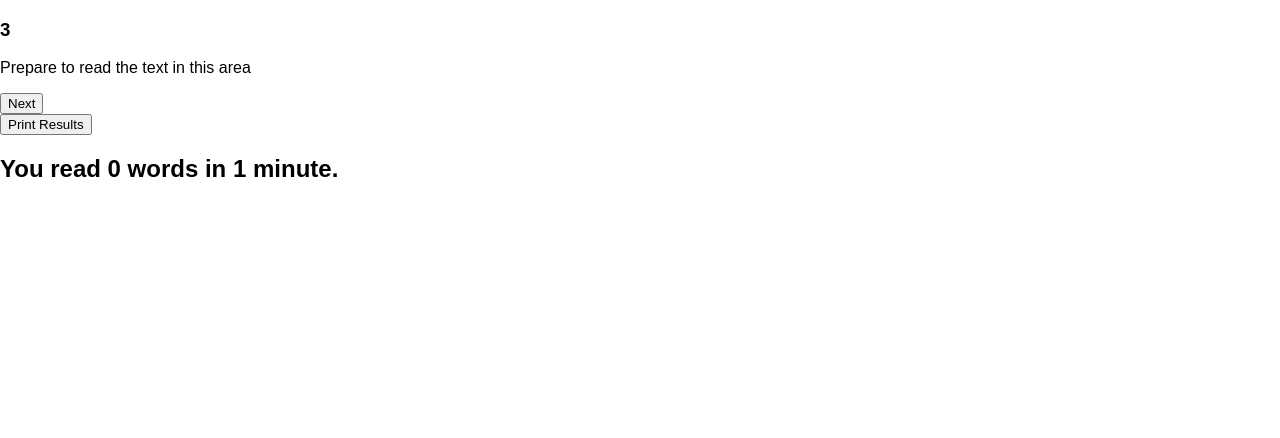
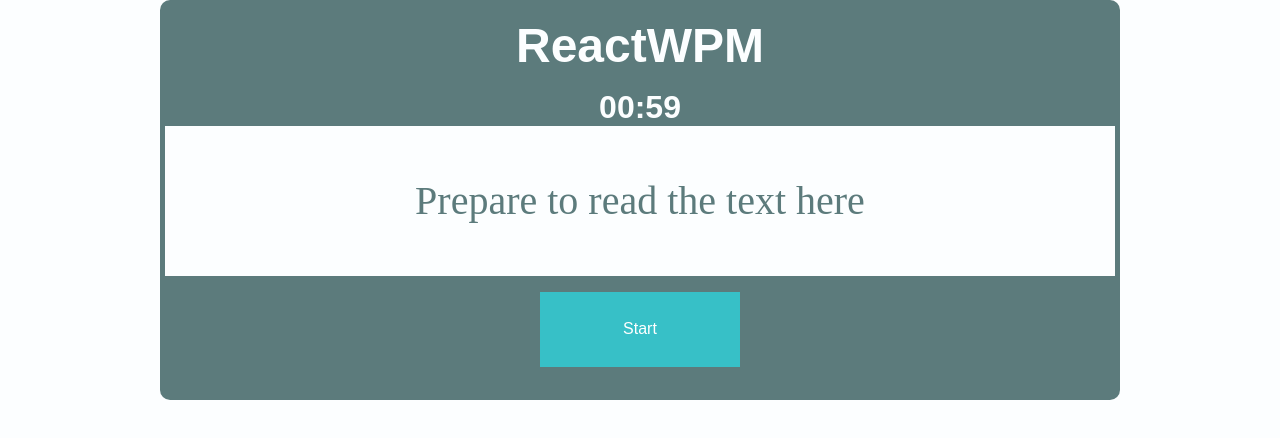
Before and after one commit to jessepeterman/wpm-app, a React (Create React App) app: page / in a window 1280 px wide. Shown: the top 438 px of the page. Built offline with nearby package versions, Linux system fonts and the light colour scheme.

Commit message:
added timer functioning and some styling

```diff
--- a/src/App.css
+++ b/src/App.css
@@ -1,28 +1,94 @@
-.App {
-  text-align: center;
+* {
+  box-sizing: border-box;
+  margin: 0;
+  margin-bottom: 1rem;
+}
+html {
+  font-family: Arial, Helvetica, sans-serif;
+  color: #fcfeff;
+  background: #fcfeff;
+  /* width: 100vw;
+  height: 100vh; */
 }
 
-.App-logo {
-  animation: App-logo-spin infinite 20s linear;
-  height: 80px;
+.container {
+  background: #5c7b7c;
+  display: flex;
+  flex-direction: column;
+  justify-content: center;
+  align-items: center;
+  width: 100vw;
+  height: 40vh;
+  min-height: 400px;
+  margin-left: auto;
+  margin-right: auto;
+  border-radius: 10px;
 }
 
-.App-header {
-  background-color: #222;
+@media (min-width: 800px) {
+  .container {
+    width: 75vw;
+  }
+}
+
+#timer {
+  font-size: 3rem;
+}
+#title {
+  font-size: 2rem;
+}
+
+@media (min-width: 600px) {
+  #title {
+    font-size: 3rem;
+  }
+  #timer {
+    font-size: 2rem;
+  }
+}
+
+#text {
+  color: #5c7b7c;
+  display: flex;
+  font-size: 1.5rem;
+  background: #fcfeff;
+  width: 99%;
   height: 150px;
-  padding: 20px;
+  word-wrap: break-word;
+  font-family: 'Times New Roman', Times, serif;
+  justify-content: center;
+  align-items: center;
+}
+@media (min-width: 900px) {
+  #text {
+    font-size: 2rem;
+  }
+}
+@media (min-width: 1200px) {
+  #text {
+    font-size: 2.5rem;
+  }
+}
+
+h3 {
+  margin: 0;
+}
+
+#button {
+  background: #37c0c7;
+  display: flex;
+  justify-content: center;
+  align-items: center;
+  width: 200px;
+  height: 75px;
   color: white;
 }
 
-.App-title {
-  font-size: 1.5em;
+.no-touch #button:hover {
+  background: #bff9fc;
+  border: 1px solid #fcfeff;
 }
 
-.App-intro {
-  font-size: large;
+#button:active {
+  background: #f75b5b;
 }
-
-@keyframes App-logo-spin {
-  from { transform: rotate(0deg); }
-  to { transform: rotate(360deg); }
-}
--- a/src/App.js
+++ b/src/App.js
@@ -1,5 +1,6 @@
-import React, { Component } from "react";
-import "./App.css";
+import React, { Component } from 'react';
+import './App.css';
+import { callbackify } from 'util';
 
 // Create a WPM app
 // create a timer that goes from 60 seconds to 0 and stops
@@ -11,50 +12,34 @@ import "./App.css";
 // if time is set to something other than 60 seconds, divide the number of words by whatever to get WPM rate.
 //
 
-const PAPText = `PRIDE AND PREJUDICE By Jane Austen Chapter 1 It is a truth universally acknowledged, that a single man in possession of a good fortune, must be in want of a wife. However little known the feelings or views of such a man may be on his first entering a neighbourhood, this truth is so well fixed in the minds of the surrounding families, that he is considered the rightful property of some one or other of their daughters. “My dear Mr. Bennet,” said his lady to him one day, “have you heard that Netherfield Park is let at last?” Mr. Bennet replied that he had not. “But it is,” returned she; “for Mrs. Long has just been here, and she told me all about it.” Mr. Bennet made no answer. “Do you not want to know who has taken it?” cried his wife impatiently. “_You_ want to tell me, and I have no objection to hearing it.” This was invitation enough. “Why, my dear, you must know, Mrs. Long says that Netherfield is taken
-by a young man of large fortune from the north of England; that he came down on Monday in a chaise and four to see the place, and was so much delighted with it, that he agreed with Mr. Morris immediately; that he is to take possession before Michaelmas, and some of his servants are to be in the house by the end of next week.” “What is his name?” “Bingley.” “Is he married or single?” “Oh! Single, my dear, to be sure! A single man of large fortune; four or five thousand a year. What a fine thing for our girls!” “How so? How can it affect them?`;
+const PAPText = `It is a truth universally acknowledged, that a single man in possession of a good fortune, must be in want of a wife. However little known the feelings or views of such a man may be on his first entering a neighbourhood, this truth is so well fixed in the minds of the surrounding families, that he is considered the rightful property of some one or other of their daughters. “My dear Mr. Bennet,” said his lady to him one day, “have you heard that Netherfield Park is let at last?” Mr. Bennet replied that he had not. “But it is,” returned she; “for Mrs. Long has just been here, and she told me all about it.” Mr. Bennet made no answer. “Do you not want to know who has taken it?” cried his wife impatiently. “_You_ want to tell me, and I have no objection to hearing it.” This was invitation enough. “Why, my dear, you must know, Mrs. Long says that Netherfield is taken by a young man of large fortune from the north of England; that he came down on Monday in a chaise and four to see the place, and was so much delighted with it, that he agreed with Mr. Morris immediately; that he is to take possession before Michaelmas, and some of his servants are to be in the house by the end of next week.” “What is his name?” “Bingley.” “Is he married or single?” “Oh! Single, my dear, to be sure! A single man of large fortune; four or five thousand a year. What a fine thing for our girls!” “How so? How can it affect them?`;
 
-const TextDisplay = props => {
-  let display = props.text || "Prepare to read the text in this area";
+const TextDisplay = ({ text }) => {
+  return <p id="text">{text || 'Prepare to read the text here'}</p>;
+};
 
-  const next10 = () => {
-    props.next();
-  };
-
+const Timer = props => {
   return (
-    <div>
-      <p id="text">{display}</p>
-      <button id="button" onClick={next10}>
-        Next
-      </button>
-    </div>
+    <h3 id="timer">
+      00:
+      {props.count < 10 ? '0' + props.count : props.count}
+    </h3>
   );
 };
 
-const Timer = props => {
-  return <h3 id="timer">{props.count}</h3>;
-};
-
 const PrintResults = props => {
-  const printResults = () => {
-    props.printResults();
-  };
-  return (
-    <div>
-      <button onClick={printResults}>Print Results</button>
-      <h2>
-        You read {props.numOfWords > 0 ? props.numOfWords : 0} words in 1
-        minute.
-      </h2>
-    </div>
+  return props.isFinished ? (
+    <h2>You read {props.numOfWords * 4} words per minute.</h2>
+  ) : (
+    ''
   );
 };
 
 class WpmApp extends React.Component {
   state = {
-    text: "",
+    text: '',
     textCounter: 0,
-    countdown: 3,
+    countdown: 59,
     isRunning: false,
     isFinished: false
   };
@@ -62,15 +47,16 @@ class WpmApp extends React.Component {
   next = () => {
     if (!this.state.isRunning) {
       this.startTimer();
+
       this.setState({
         isRunning: true
       });
     } else {
       let i = this.state.textCounter;
       let end = this.state.textCounter + 10;
-      let nextText = "";
+      let nextText = '';
       for (; i < end; i++) {
-        nextText += PAPText.split(" ")[i] + " ";
+        nextText += PAPText.split(' ')[i] + ' ';
         this.setState({
           text: nextText,
           textCounter: this.state.textCounter + 10
@@ -82,10 +68,10 @@ class WpmApp extends React.Component {
   startTimer = () => {
     let timer = setInterval(() => {
       this.setState(prevstate => {
-        countdown: prevstate.countdown--;
+        return { countdown: prevstate.countdown - 1 };
       });
       if (this.state.countdown === 0) {
-        alert("finished");
+        alert('finished');
         this.setState(prevstate => {
           isRunning: !prevstate.isRunning;
         });
@@ -101,17 +87,45 @@ class WpmApp extends React.Component {
   render() {
     return (
       <div className="container">
+        <h1 id="title">ReactWPM</h1>
         <Timer count={this.state.countdown} />
-        <TextDisplay next={this.next} text={this.state.text} />
+        <TextDisplay text={this.state.text} />
+        <div id="button" disabled={this.state.isFinished} onClick={this.next}>
+          {this.state.isRunning ? 'Next' : 'Start'}
+        </div>
         <PrintResults
           printResults={this.printResults}
           numOfWords={this.state.textCounter - 10}
         />
+        {/* <TestComponent /> */}
       </div>
     );
   }
 }
 
+// class TestComponent extends React.Component {
+//   state = {
+//     timer: 5
+//   };
+
+//   handleClick = () => {
+//     // let timer = this.state.timer;
+//     // timer--;
+//     this.setState(prevstate => {
+//       return { timer: prevstate.timer - 1 };
+//     });
+//   };
+
+//   render() {
+//     return (
+//       <div>
+//         <h1>Test timer: {this.state.timer}</h1>
+//         <button onClick={this.handleClick}>Click</button>
+//       </div>
+//     );
+//   }
+// }
+
 // ReactDOM.render(<WpmApp />, document.querySelector("#app"));
 
 export default WpmApp;
```
Also changed, not shown: 1 other file (tests, documents, lock files or other folders).
